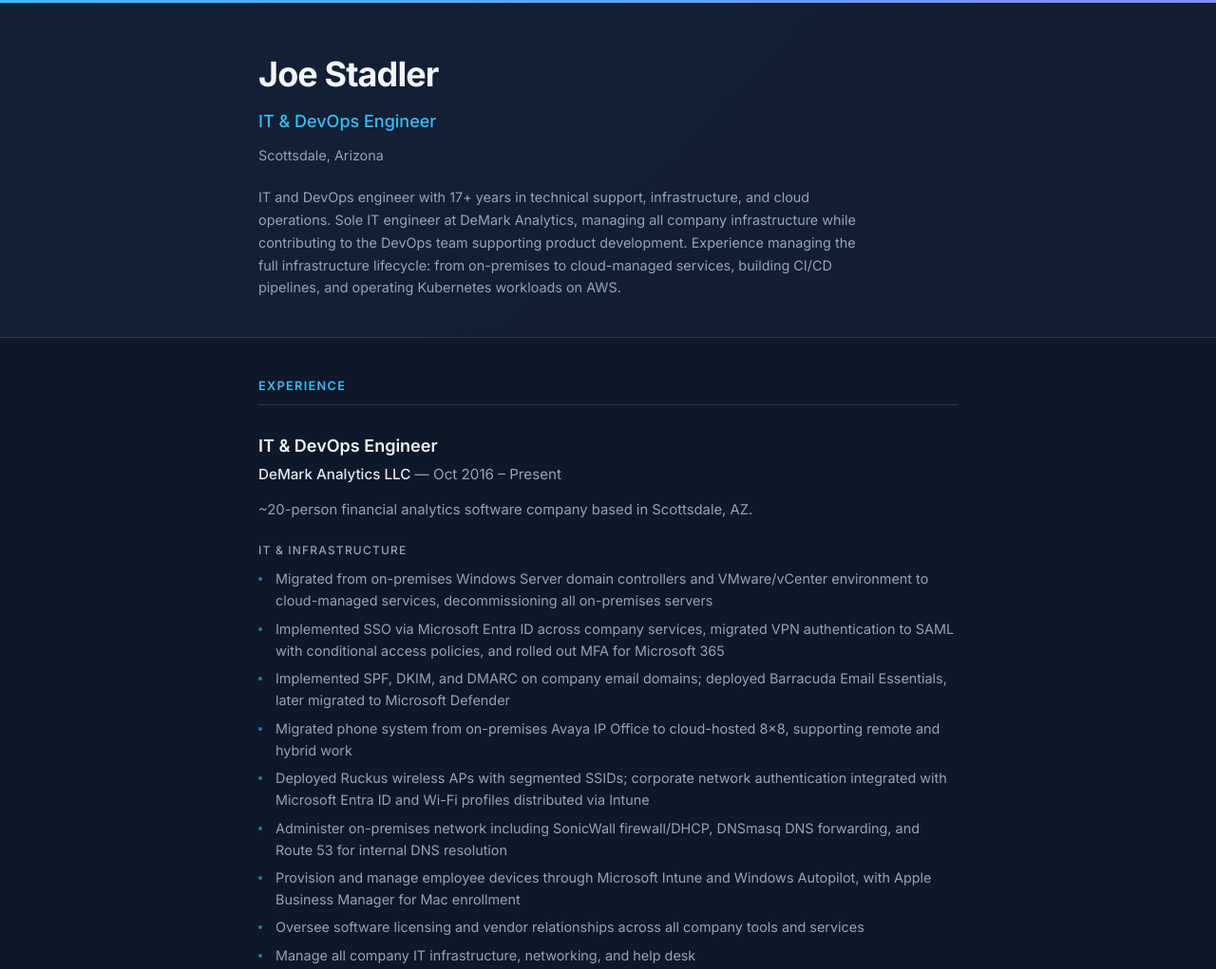
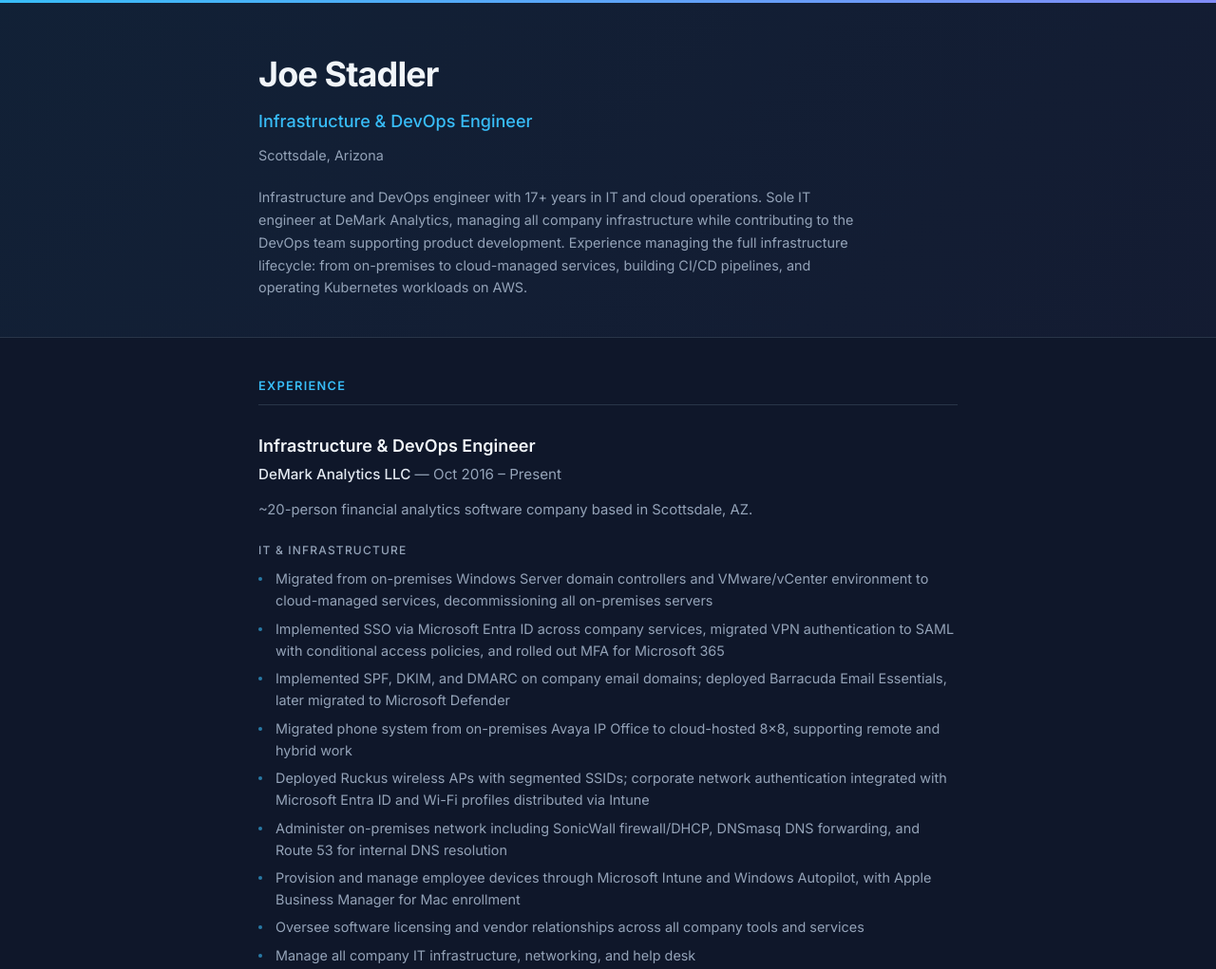
Before and after one commit to joestadler/work, a plain HTML site: page resume/index.html in a window 1280 px wide. Shown: the top 1021 px of the page at 95% size. Drawn offline with Linux system fonts and the light colour scheme.

Commit message:
Personal site and resume for joe.stadler.work

```diff
--- a/resume/index.html
+++ b/resume/index.html
@@ -3,8 +3,8 @@
 <head>
   <meta charset="UTF-8">
   <meta name="viewport" content="width=device-width, initial-scale=1.0">
-  <title>Joe Stadler — IT &amp; DevOps Engineer</title>
-  <meta name="description" content="Resume of Joe Stadler, IT and DevOps Engineer based in Scottsdale, Arizona.">
+  <title>Joe Stadler — Infrastructure &amp; DevOps Engineer</title>
+  <meta name="description" content="Resume of Joe Stadler, Infrastructure and DevOps Engineer based in Scottsdale, Arizona.">
   <link rel="icon" type="image/svg+xml" href="/resume/favicon.svg">
   <link rel="preconnect" href="https://fonts.googleapis.com">
   <link rel="preconnect" href="https://fonts.gstatic.com" crossorigin>
@@ -372,9 +372,9 @@
   <header class="header">
     <div class="header-inner">
       <h1>Joe Stadler</h1>
-      <div class="title">IT &amp; DevOps Engineer</div>
+      <div class="title">Infrastructure &amp; DevOps Engineer</div>
       <div class="location">Scottsdale, Arizona</div>
-      <p class="summary">IT and DevOps engineer with 17+ years in technical support, infrastructure, and cloud operations. Sole IT engineer at DeMark Analytics, managing all company infrastructure while contributing to the DevOps team supporting product development. Experience managing the full infrastructure lifecycle: from on-premises to cloud-managed services, building CI/CD pipelines, and operating Kubernetes workloads on AWS.</p>
+      <p class="summary">Infrastructure and DevOps engineer with 17+ years in IT and cloud operations. Sole IT engineer at DeMark Analytics, managing all company infrastructure while contributing to the DevOps team supporting product development. Experience managing the full infrastructure lifecycle: from on-premises to cloud-managed services, building CI/CD pipelines, and operating Kubernetes workloads on AWS.</p>
     </div>
   </header>
 
@@ -386,7 +386,7 @@
 
       <div class="job">
         <div class="job-header">
-          <div class="job-title">IT &amp; DevOps Engineer</div>
+          <div class="job-title">Infrastructure &amp; DevOps Engineer</div>
           <div class="job-company"><strong>DeMark Analytics LLC</strong> &mdash; Oct 2016 &ndash; Present</div>
         </div>
         <p class="job-summary">~20-person financial analytics software company based in Scottsdale, AZ.</p>
```
